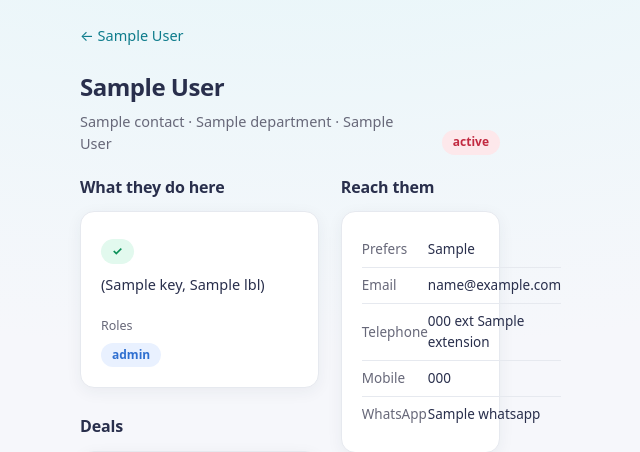
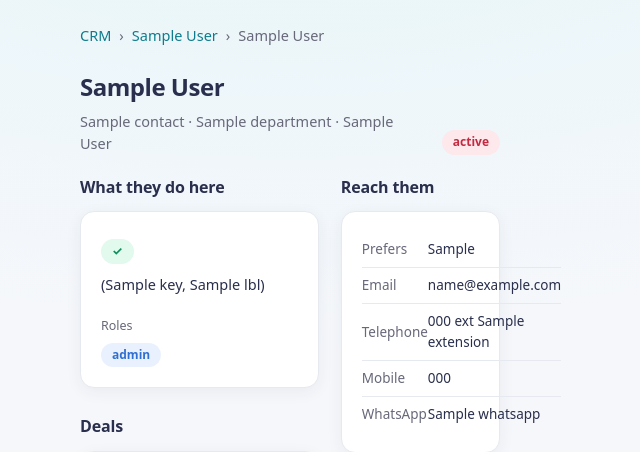
Before and after one commit to lulamadigital-code/lulaworks-platform, a Django app: template backend/apps/web/templates/web/customer_contact.html in a window 1280 px wide. Shown: the top 452 px of the page, without its empty margins (350-990 px from the left). Run offline with Django 5.2, Linux system fonts and the light colour scheme; the template is opened without the code that fills it: most values are stand-ins (such as "Sample title", 1, 10 or a date in 2020).

Commit message:
Contact page: breadcrumb trail instead of bare company back-link
The lone "← Company" link read as a back button to a place the user
never visited (people are reached from CRM now). Replace it with a
CRM › Company › Person breadcrumb — CRM and the company are links, the
current person is plain — so the context is obvious.

Co-Authored-By: Claude Opus 4.8 <noreply@anthropic.com>

```diff
--- a/backend/apps/web/templates/web/customer_contact.html
+++ b/backend/apps/web/templates/web/customer_contact.html
@@ -1,7 +1,13 @@
 {% extends "web/base.html" %}
 {% block title %}{{ contact.full_name }}{% endblock %}
 {% block content %}
-<p class="sub"><a href="{% url 'web:customer_detail' customer.id %}">← {{ customer.display_name }}</a></p>
+<p class="sub" style="display:flex;gap:8px;flex-wrap:wrap;align-items:center;">
+  <a href="{% url 'web:crm_hub' %}">CRM</a>
+  <span class="muted">›</span>
+  <a href="{% url 'web:customer_detail' customer.id %}">{{ customer.display_name }}</a>
+  <span class="muted">›</span>
+  <span class="muted">{{ contact.full_name }}</span>
+</p>
 
 <div class="pagehead">
   <div>
```
